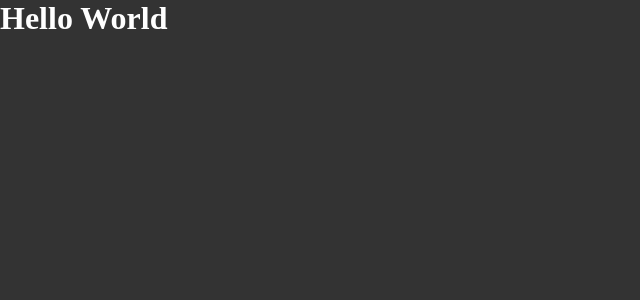
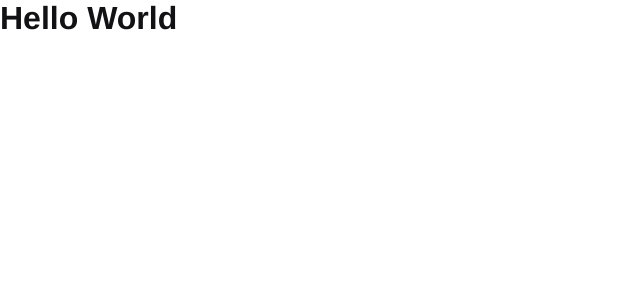
Before and after one commit to rubemfsv/Github-Explorer-Ignite, a React app: page / in a window 1280 px wide. Shown: the top 300 px of the page, without its empty margins (0-640 px from the left). Built offline with nearby package versions, Linux system fonts and the light colour scheme.

Commit message:
refactor: adjust global scss

```diff
--- a/src/styles/global.scss
+++ b/src/styles/global.scss
@@ -5,7 +5,6 @@
 }
 
 body {
-  font: Arial, Helvetica, sans-serif;
-  background: #333;
-  color: #fff;
+  font: 16px 'Helvetica Neue', Arial, sans-serif;
+  color: #121214;
 }
```
